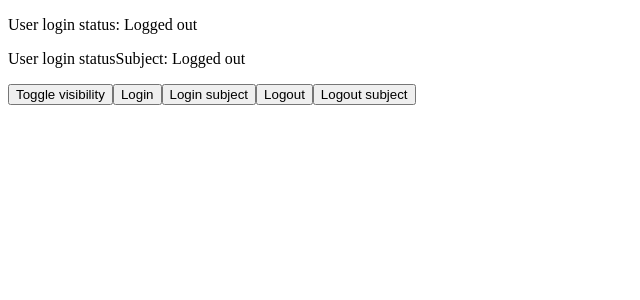
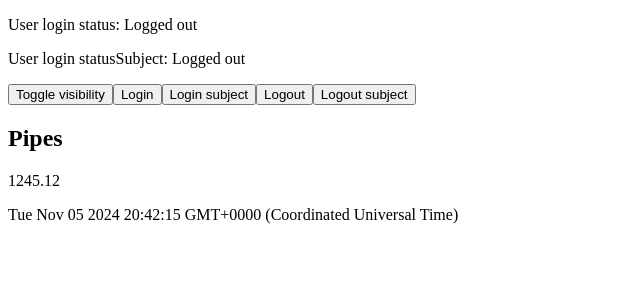
Before and after one commit to RafalG1991/angular-test-app, an Angular app: page / in a window 1280 px wide. Shown: the top 300 px of the page, without its empty margins (0-640 px from the left). Built offline with nearby package versions, Linux system fonts and the light colour scheme.

Commit message:
added p elements to display price and date

```diff
--- a/src/app/app.component.html
+++ b/src/app/app.component.html
@@ -7,6 +7,10 @@
 <button (click)="loginSubject()">Login subject</button>
 <button (click)="logout()">Logout</button>
 <button (click)="logoutSubject()">Logout subject</button>
+
+<h2>Pipes</h2>
+<p>{{price}}</p>
+<p>{{date}}</p>
 
 <!--<button #btn>Click me to react</button>-->
 
```
